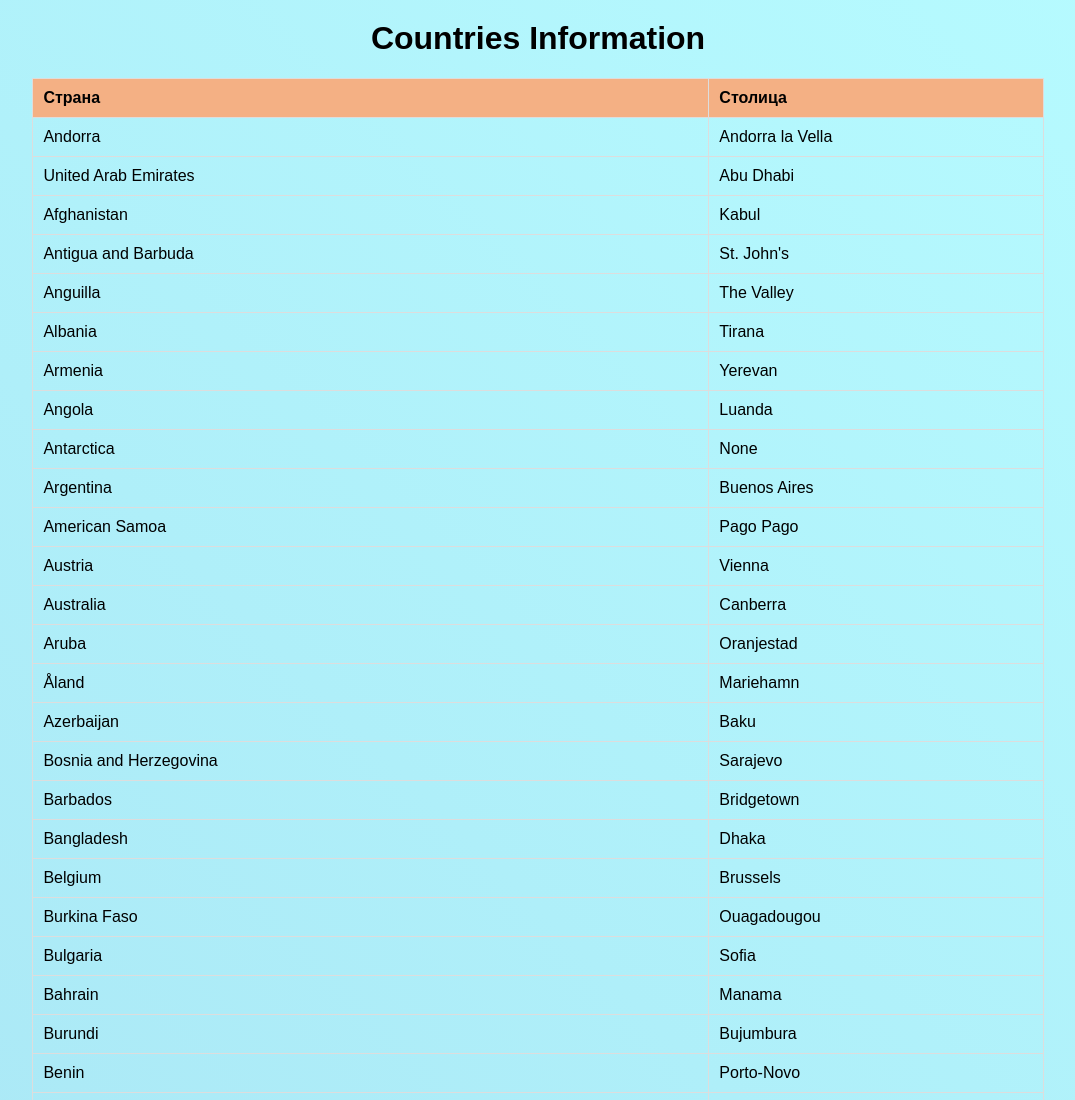
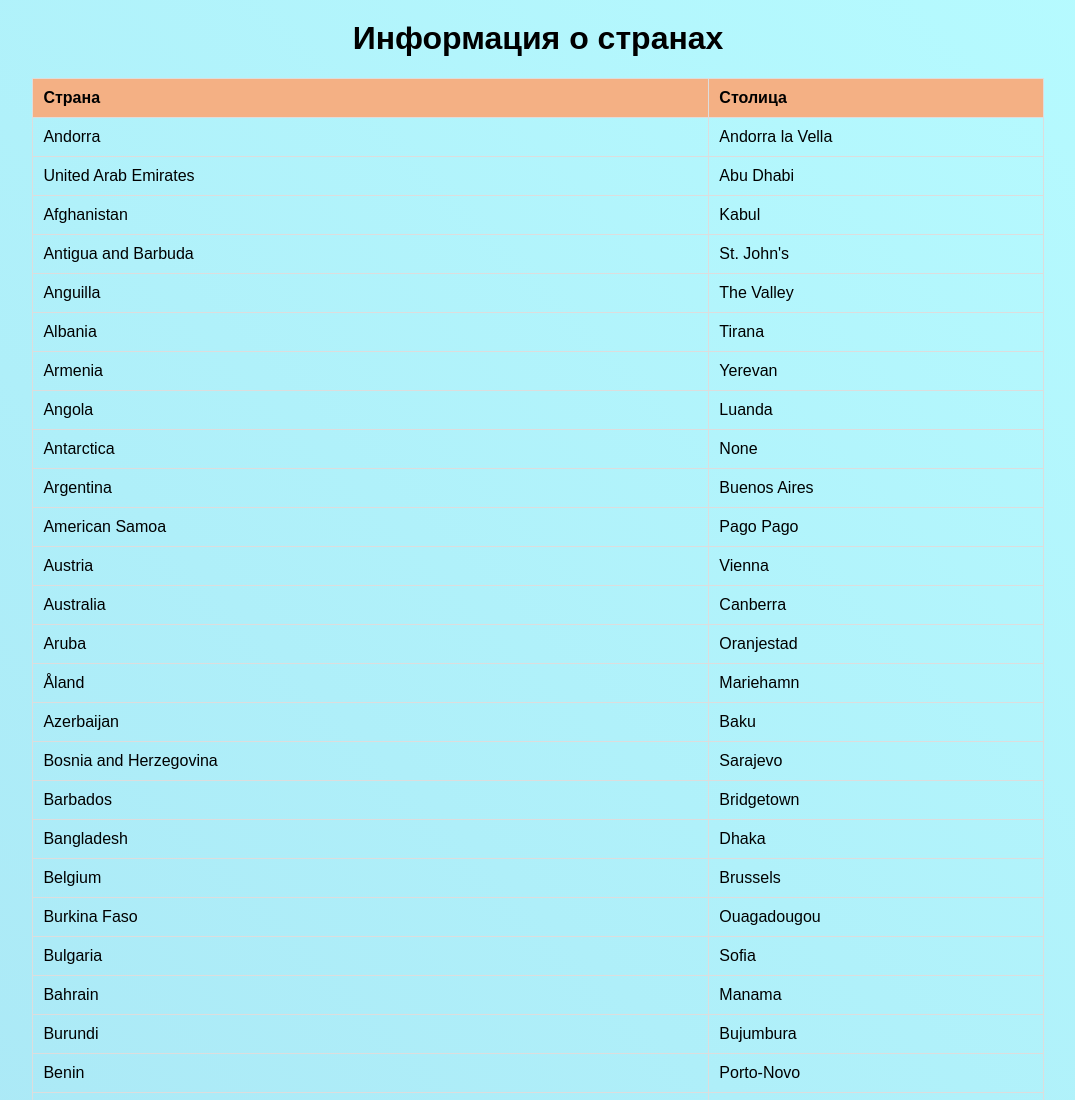
Before and after one commit to Kate-Ramizovskaya/ipo-lr10, a plain HTML site: page index.html in a window 1280 px wide. Shown: the top 1100 px of the page, without its empty margins (102-1177 px from the left). Drawn offline with Linux system fonts and the light colour scheme.

Commit message:
update index.html

```diff
--- a/index.html
+++ b/index.html
@@ -29,7 +29,7 @@
     </style>
 </head>
 <body>
-    <h1>Countries Information</h1>
+    <h1>Информация о странах</h1>
     <table>
         <tr>
             <th>Страна</th>
```
